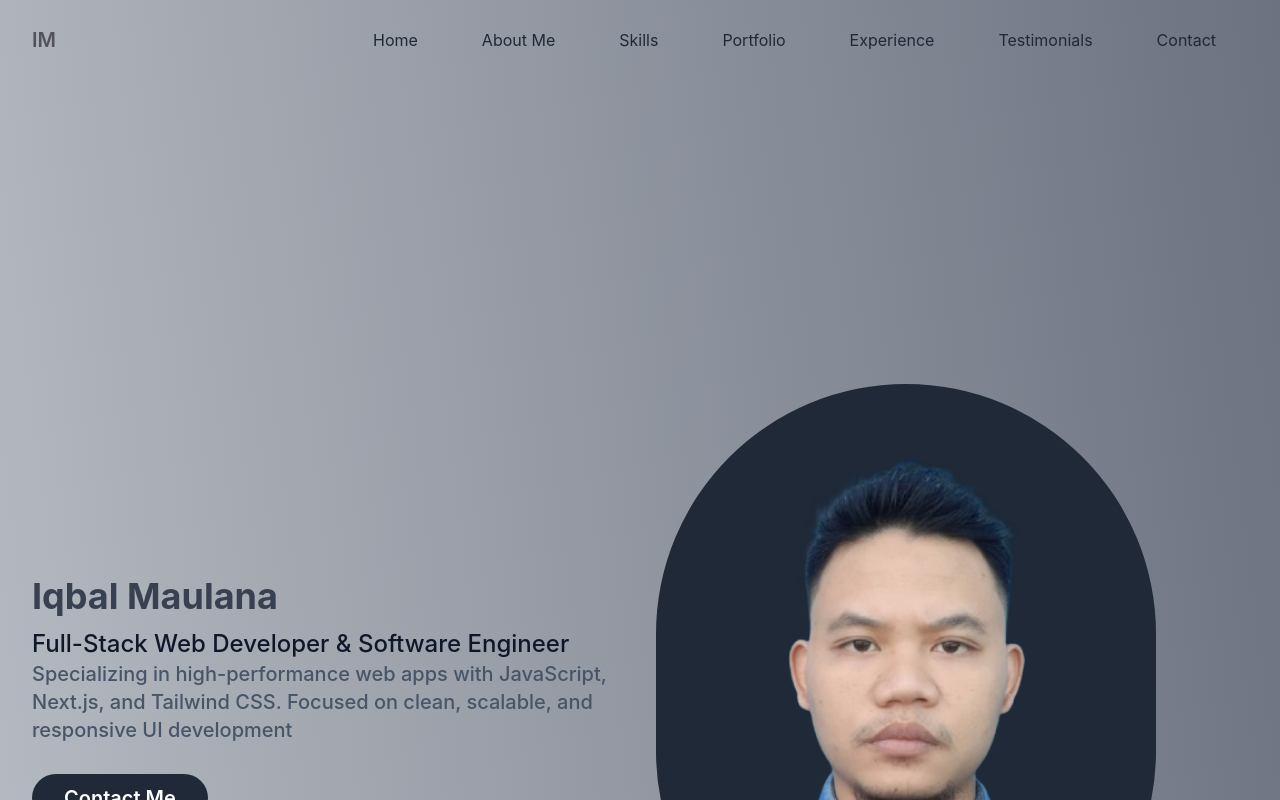
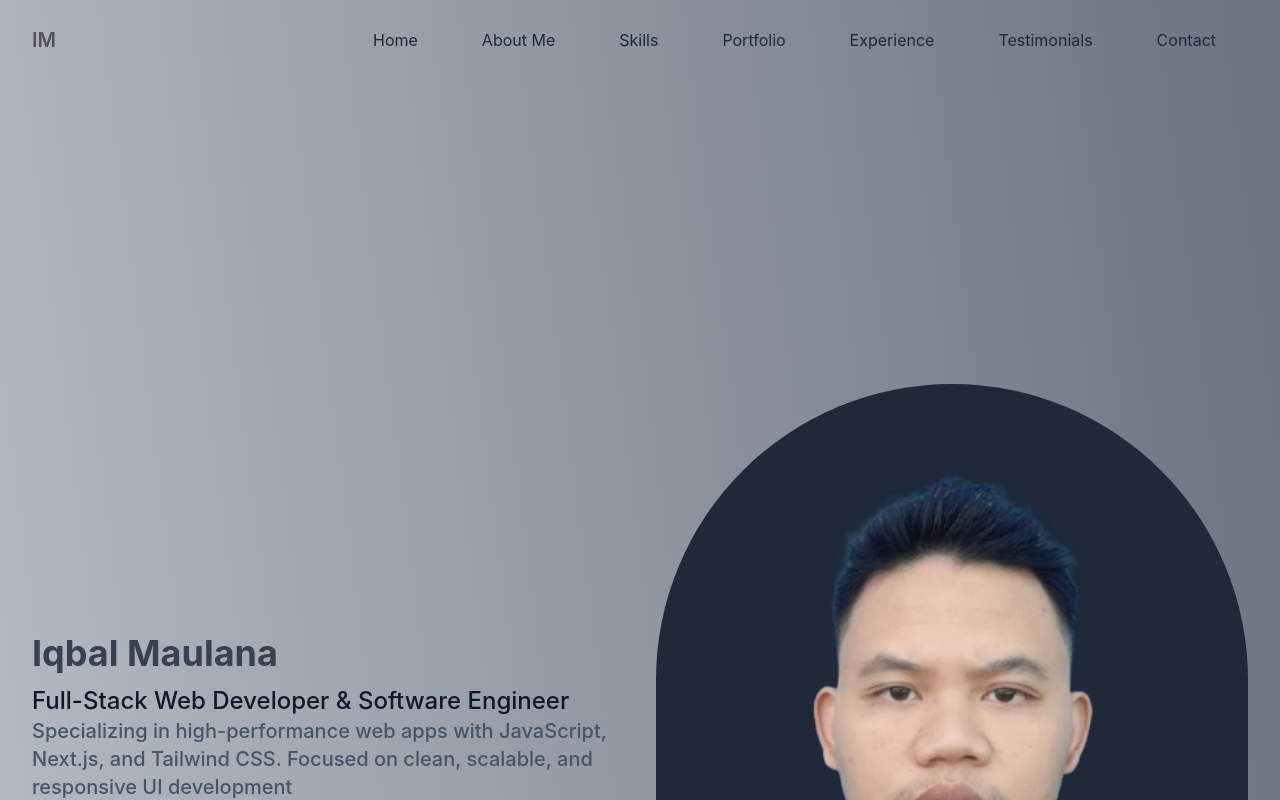
Before and after one commit to ibunx17/profile-app, a Next.js app: page / in a window 1280 px wide. Shown: the top 800 px of the page. Built offline with nearby package versions, Linux system fonts and the light colour scheme.

Commit message:
optimizing

```diff
--- a/src/components/sections/Hero/index.tsx
+++ b/src/components/sections/Hero/index.tsx
@@ -62,11 +62,11 @@ export default function Hero() {
                                 loading="eager"
                                 priority
                                 decoding="sync"
-                                width={500}
-                                height={500}
+                                width={400}
+                                height={400}
                                 placeholder="blur"
                                 blurDataURL="/path/to/low-quality-image.jpg"
-                                sizes="(max-width: 412px) 200px, 500px"
+                              layout="responsive"
                             />
                         </div>
                     </motion.div>
```
